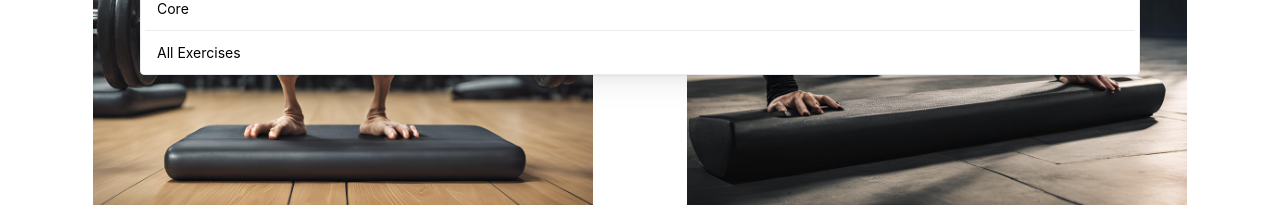
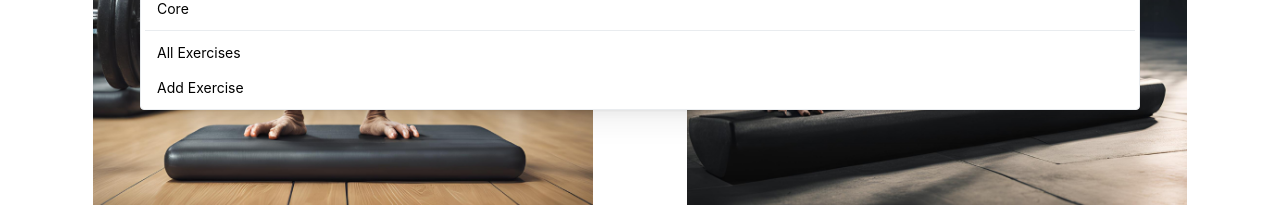
Before and after one commit to SantiMora06/fatfuckers, a React (Vite) app: page /workouts/bodyweight in a window 1280 px wide. Both pictures are taken after a click on the button "Exercises". Shown: the part 549-756 px from the top of the page. Built offline with nearby package versions, Linux system fonts and the light colour scheme; no server answers.

Commit message:
the undefiend part of url and the toggle to addexercises is solved

```diff
--- a/src/Components/BodyExercises.jsx
+++ b/src/Components/BodyExercises.jsx
@@ -45,7 +45,7 @@ const BodyExercises = () => {
       <ul>
         {filteredExercises.map((currentExercise) => (
           <Link
-            to={`/workouts/bodyweight/${category}/${currentExercise.id}`}
+            to={`/workouts/bodyweight/${currentExercise.category}/${currentExercise.id}`}
             key={currentExercise.id}
           >
             <li className="card">
--- a/src/Components/Exercises.jsx
+++ b/src/Components/Exercises.jsx
@@ -77,7 +77,7 @@ const Exercises = () => {
             ) {
               return (
                 <Link
-                  to={`/workouts/${type}/${categoryLowerCase}/${currentExercise.id}`} // Updated the Link URL
+                  to={`/workouts/${type}/${currentExercise.categoryLowerCase}/${currentExercise.id}`} // Updated the Link URL
                   key={currentExercise.id}
                 >
                   <li className="card">
--- a/src/Components/GymExercises.jsx
+++ b/src/Components/GymExercises.jsx
@@ -45,7 +45,7 @@ const GymExercises = () => {
       <ul>
         {filteredExercises.map((currentExercise) => (
           <Link
-            to={`/workouts/gym/${category}/${currentExercise.id}`}
+            to={`/workouts/gym/${currentExercise.category}/${currentExercise.id}`}
             key={currentExercise.id}
           >
             <li className="card">
--- a/src/Components/ToggleNavbar.jsx
+++ b/src/Components/ToggleNavbar.jsx
@@ -45,6 +45,9 @@ const ToggleNavbar = () => {
 <Menu.Item>
 <Link to="workouts/"> All Exercises </Link>
   </Menu.Item>
+  <Menu.Item>
+<Link to="workouts/addexercise"> Add Exercise </Link>
+  </Menu.Item>
       </Menu.Dropdown>
     </Menu>
     </section>
```
